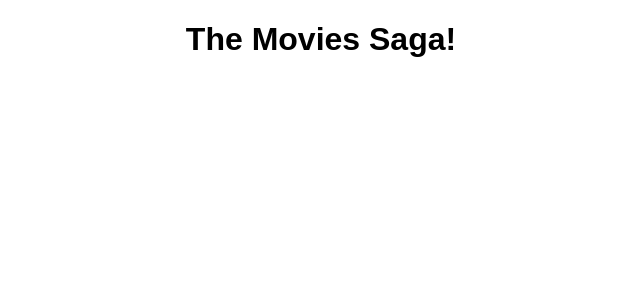
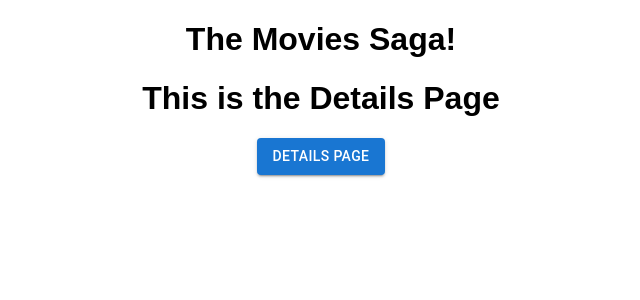
Before and after one commit to getachewhundera/weekend-movie-sagas, a React (Create React App) app: page /#/DetailsPage in a window 1280 px wide. Before the commit this address led to /#/MovieList/1. Shown: the top 300 px of the page, without its empty margins (319-959 px from the left). Built offline with nearby package versions, Linux system fonts and the light colour scheme.

Commit message:
created a DetailsPage component, installed material UI, added a temp Button in MoveiList.jsx, and a button to get back to MovieList in Detailspage.jsx

```diff
--- a/package.json
+++ b/package.json
@@ -4,6 +4,9 @@
   "private": true,
   "proxy": "http://localhost:5003",
   "dependencies": {
+    "@emotion/react": "^11.11.1",
+    "@emotion/styled": "^11.11.0",
+    "@mui/material": "^5.14.11",
     "axios": "^0.21.1",
     "pg": "^8.2.1",
     "react": "^18.2.0",
--- a/src/components/App/App.js
+++ b/src/components/App/App.js
@@ -1,19 +1,27 @@
-import {HashRouter as Router, Route} from 'react-router-dom';
+import {HashRouter as Router, Route, Switch} from 'react-router-dom';
 import './App.css';
 import MovieList from '../MovieList/MovieList'
+import DetailsPage from '../Details/DetailsPage';
+
+
 
 function App() {
   return (
     <div className="App">
       <h1>The Movies Saga!</h1>
       <Router>
+        <Switch>
         <Route path="/" exact>
           <MovieList />
         </Route>
 
         {/* Details page */}
+        <Route path="/DetailsPage" >
+          <DetailsPage />
+        </Route>
 
         {/* Add Movie page */}
+        </Switch>
       </Router>
     </div>
   );
--- /dev/null
+++ b/src/components/Details/DetailsPage.jsx
@@ -0,0 +1,34 @@
+import React from "react";
+import './DetailsPage.css'
+import { Link } from "react-router-dom";
+import { Button } from "@mui/material";
+
+
+
+
+function DetailsPage() {
+
+    return(
+        <>
+        <h1> This is the Details Page </h1>
+
+
+        <Button
+                    component={Link}
+                    to={"/"}
+                    variant="contained"
+                    color="primary"
+                > Details page </Button>
+
+
+
+
+
+
+        </>
+
+
+    );
+};
+
+export default DetailsPage;
--- a/src/components/MovieList/MovieList.jsx
+++ b/src/components/MovieList/MovieList.jsx
@@ -1,6 +1,9 @@
 import React, { useEffect } from 'react';
 import { useDispatch, useSelector } from 'react-redux';
 import './MovieList.css'
+import { Link } from 'react-router-dom';
+import { Button } from '@mui/material';
+
 
 function MovieList() {
 
@@ -11,6 +14,8 @@ function MovieList() {
         dispatch({ type: 'FETCH_MOVIES' });
     }, []);
 
+
+
     return (
         <main>
             <h1>MovieList</h1>
@@ -19,11 +24,19 @@ function MovieList() {
                     return (
                         <div key={movie.id} >
                             <h3>{movie.title}</h3>
-                            <img src={movie.poster} alt={movie.title}/>
+                            <img src={movie.poster} alt={movie.title} />
                         </div>
                     );
                 })}
             </section>
+{/* temporary button to get to the details page view  */}
+            <Button
+                    component={Link}
+                    to={"/DetailsPage"}
+                    variant="contained"
+                    color="primary"
+                > Details page </Button>
+
         </main>
 
     );
```
Also changed, not shown: src/components/Details/DetailsPage.css (added), 2 other files (tests, documents, lock files or other folders).
